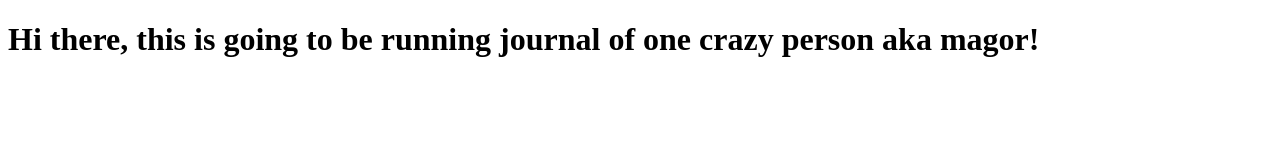
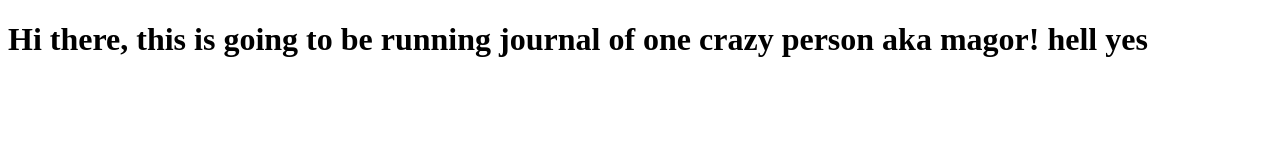
Before and after one commit to BretislavKansky/bretirun, a plain HTML site: page index.html in a window 1280 px wide. Drawn offline with Linux system fonts and the light colour scheme.

Commit message:
typo
oki

```diff
--- a/index.html
+++ b/index.html
@@ -5,6 +5,6 @@
     <title>My first page on Cloud</title>
   </head>
   <body>
-    <h1>Hi there, this is going to be running journal of one crazy person aka magor!</h1>
+    <h1>Hi there, this is going to be running journal of one crazy person aka magor! hell yes</h1>
   </body>
 </html>
```
